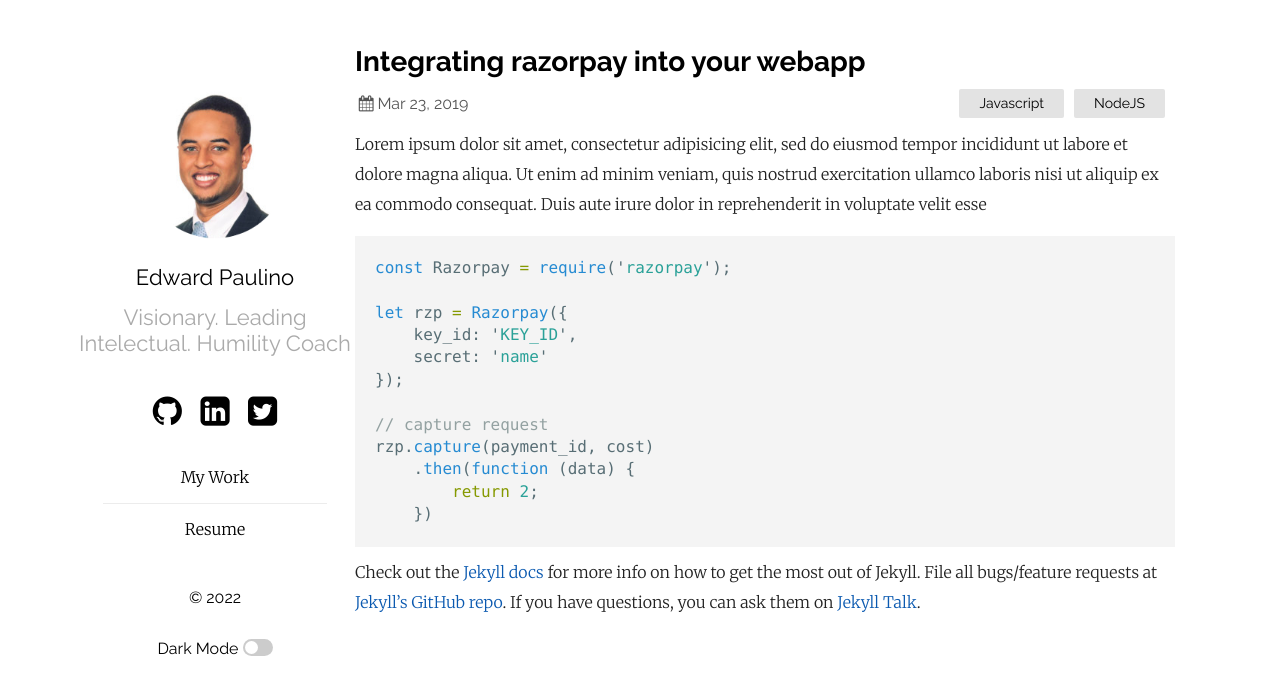
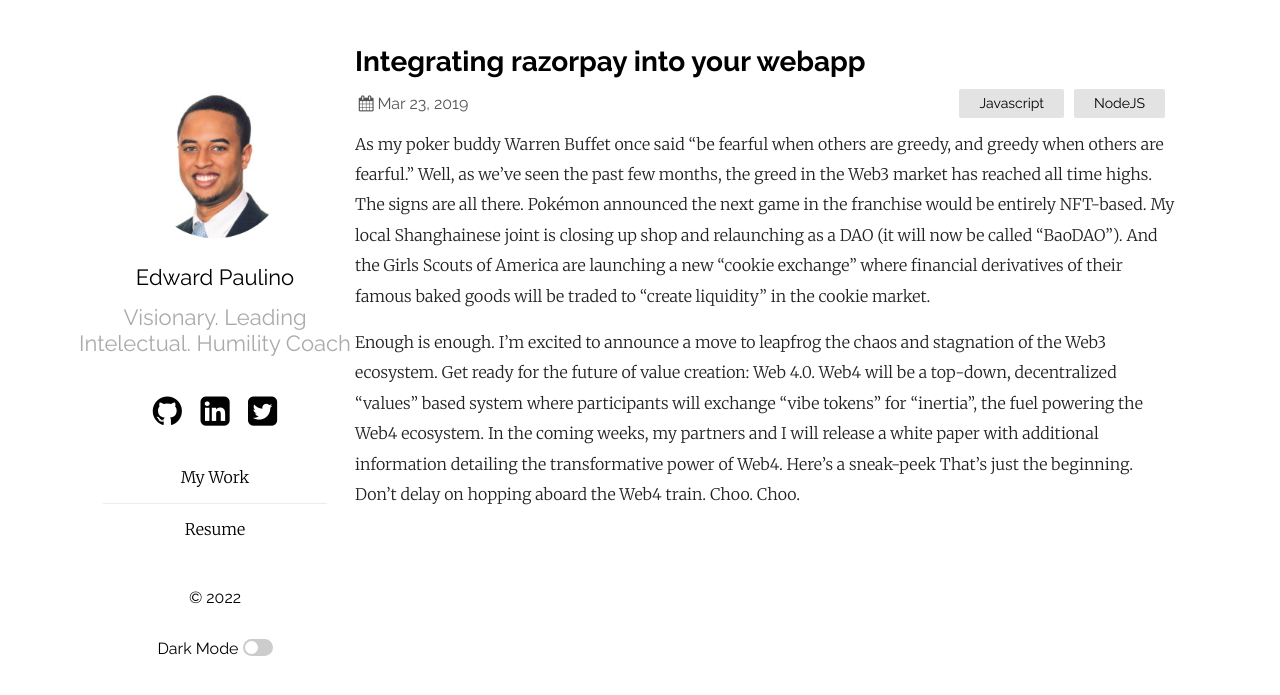
Before and after one commit to edpaulino/edpaulino.github.io, a Jekyll site: the page built from _posts/2019-03-23-welcome-to-jekyll.markdown, in a window 1280 px wide. Shown: the top 695 px of the page. Built offline with Jekyll 4.4.1, drawn with Linux system fonts in a browser that asks for light colours.

Commit message:
Update 2019-03-23-welcome-to-jekyll.markdown

````diff
--- a/_posts/2019-03-23-welcome-to-jekyll.markdown
+++ b/_posts/2019-03-23-welcome-to-jekyll.markdown
@@ -4,25 +4,8 @@ title:  "Integrating razorpay into your webapp"
 date:   2019-03-23 21:03:36 +0530
 categories: Javascript NodeJS
 ---
-Lorem ipsum dolor sit amet, consectetur adipisicing elit, sed do eiusmod tempor incididunt ut labore et dolore magna aliqua. Ut enim ad minim veniam, quis nostrud exercitation ullamco laboris nisi ut aliquip ex ea commodo consequat. Duis aute irure dolor in reprehenderit in voluptate velit esse
+As my poker buddy Warren Buffet once said "be fearful when others are greedy, and greedy when others are fearful.” Well, as we've seen the past few months, the greed in the Web3 market has reached all time highs. The signs are all there. Pokémon announced the next game in the franchise would be entirely NFT-based. My local Shanghainese joint is closing up shop and relaunching as a DAO (it will now be called "BaoDAO"). And the Girls Scouts of America are launching a new "cookie exchange" where financial derivatives of their famous baked goods will be traded to "create liquidity" in the cookie market.
 
-```javascript
-const Razorpay = require('razorpay');
-
-let rzp = Razorpay({
-	key_id: 'KEY_ID',
-	secret: 'name'
-});
-
-// capture request
-rzp.capture(payment_id, cost)
-	.then(function (data) {
-		return 2;
-	})
-```
-
-Check out the [Jekyll docs][jekyll-docs] for more info on how to get the most out of Jekyll. File all bugs/feature requests at [Jekyll’s GitHub repo][jekyll-gh]. If you have questions, you can ask them on [Jekyll Talk][jekyll-talk].
-
-[jekyll-docs]: https://jekyllrb.com/docs/home
-[jekyll-gh]:   https://github.com/jekyll/jekyll
-[jekyll-talk]: https://talk.jekyllrb.com/
+Enough is enough. I'm excited to announce a move to leapfrog the chaos and stagnation of the Web3 ecosystem. Get ready for the future of value creation: Web 4.0. Web4 will be a top-down, decentralized "values" based system where participants will exchange "vibe tokens" for "inertia", the fuel powering the Web4 ecosystem.
+In the coming weeks, my partners and I will release a white paper with additional information detailing the transformative power of Web4. Here's a sneak-peek
+That's just the beginning. Don't delay on hopping aboard the Web4 train. Choo. Choo.
````
